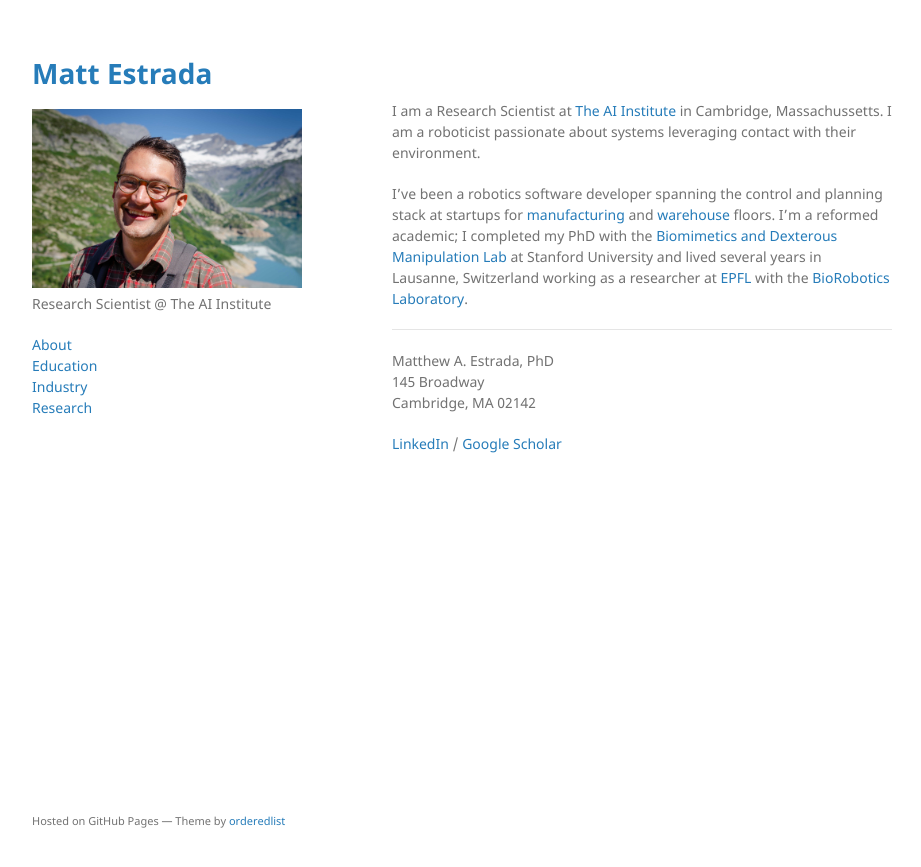
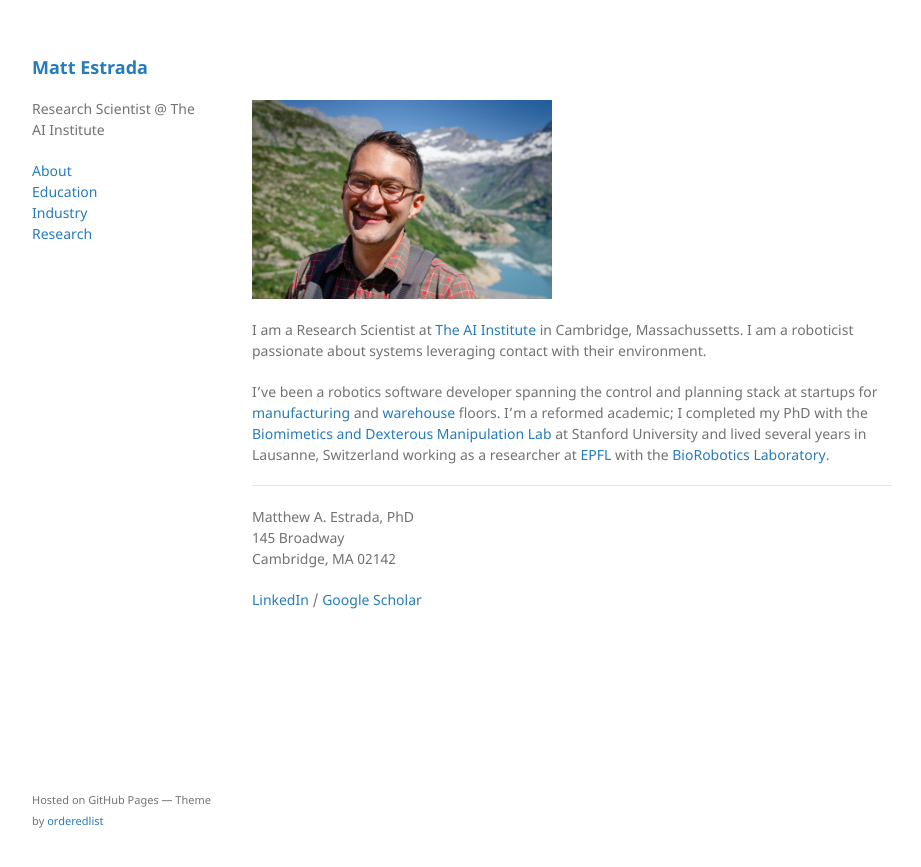
Before and after one commit to estrada1/estrada1.github.io, a Jekyll site: the page built from index.md, in a window 1280 px wide. Shown: the top 867 px of the page, without its empty margins (178-1099 px from the left). Built offline with Jekyll 4.4.1, drawn with Linux system fonts in a browser that asks for light colours.

Commit message:
tweaking proportions

```diff
--- a/_config.yml
+++ b/_config.yml
@@ -1,5 +1,4 @@
 title: Matt Estrada
-logo: /assets/img/biorobhike_headshot.jpg
 description: Research Scientist at the AI Institute
 show_downloads: true
 google_analytics: G-2XJKZPN8CJ
--- a/_sass/jekyll-theme-minimal.scss
+++ b/_sass/jekyll-theme-minimal.scss
@@ -119,10 +119,14 @@
 }
 
 header {
-  width:270px;
+  width:180px;
   float:left;
   position:fixed;
   -webkit-font-smoothing:subpixel-antialiased;
+}
+
+header h1 {
+  font-size:18px;
 }
 
 ul.downloads {
@@ -132,7 +136,7 @@
   background: #f4f4f4;
   border-radius:5px;
   border:1px solid #e0e0e0;
-  width:270px;
+  width:180px;
 }
 
 .downloads li {
@@ -186,7 +190,7 @@
 }
 
 section {
-  width:500px;
+  width:640px;
   float:right;
   padding-bottom:50px;
 }
@@ -203,7 +207,7 @@
 }
 
 footer {
-  width:270px;
+  width:180px;
   float:left;
   position:fixed;
   bottom:50px;
--- a/index.md
+++ b/index.md
@@ -1,6 +1,8 @@
 ---
 layout: default
 ---
+
+<img src="/assets/img/biorobhike_headshot.jpg" style="display:block; margin:0; width:300px;">
 
 I am a Research Scientist at [The AI Institute](https://theaiinstitute.com) in Cambridge, Massachussetts. I am a roboticist passionate about systems leveraging contact with their environment.
 
```
Also changed, not shown: jekyll-theme-minimal.gemspec.
